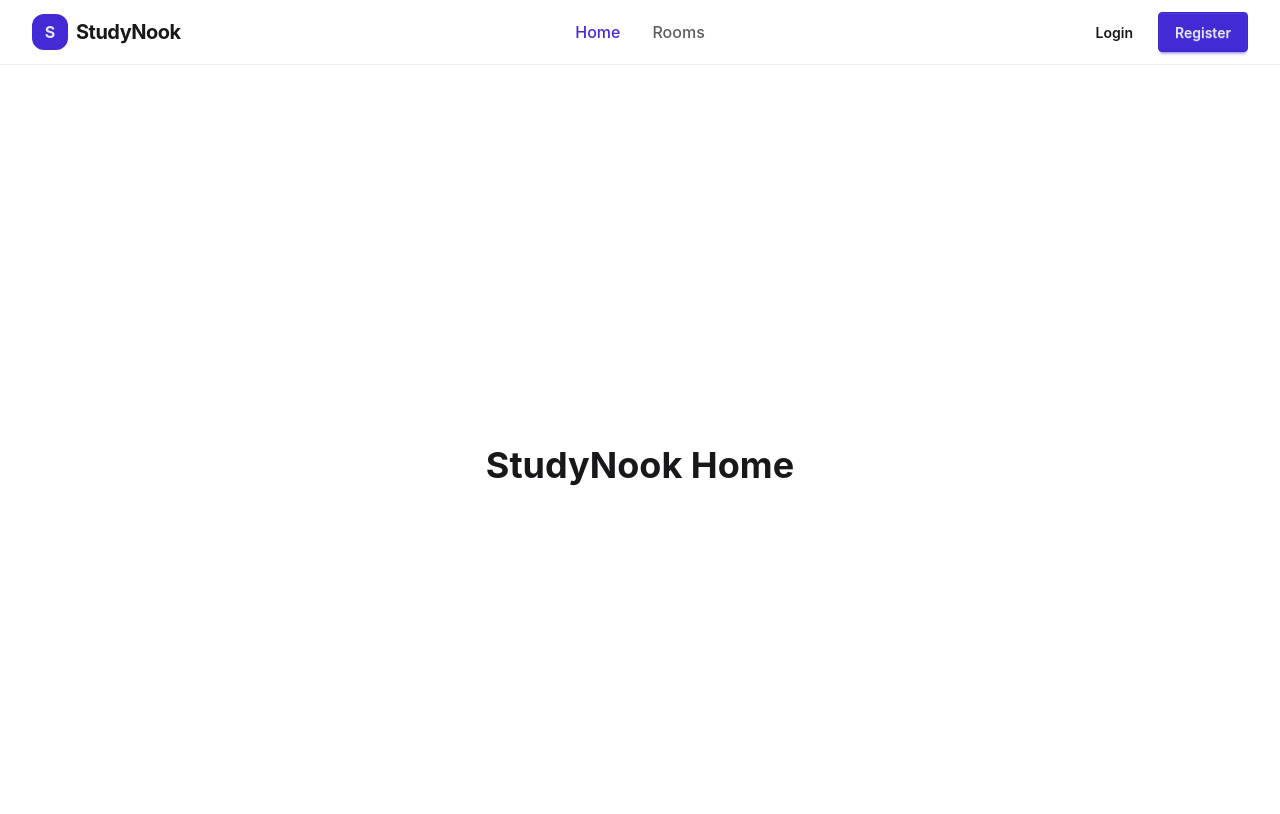
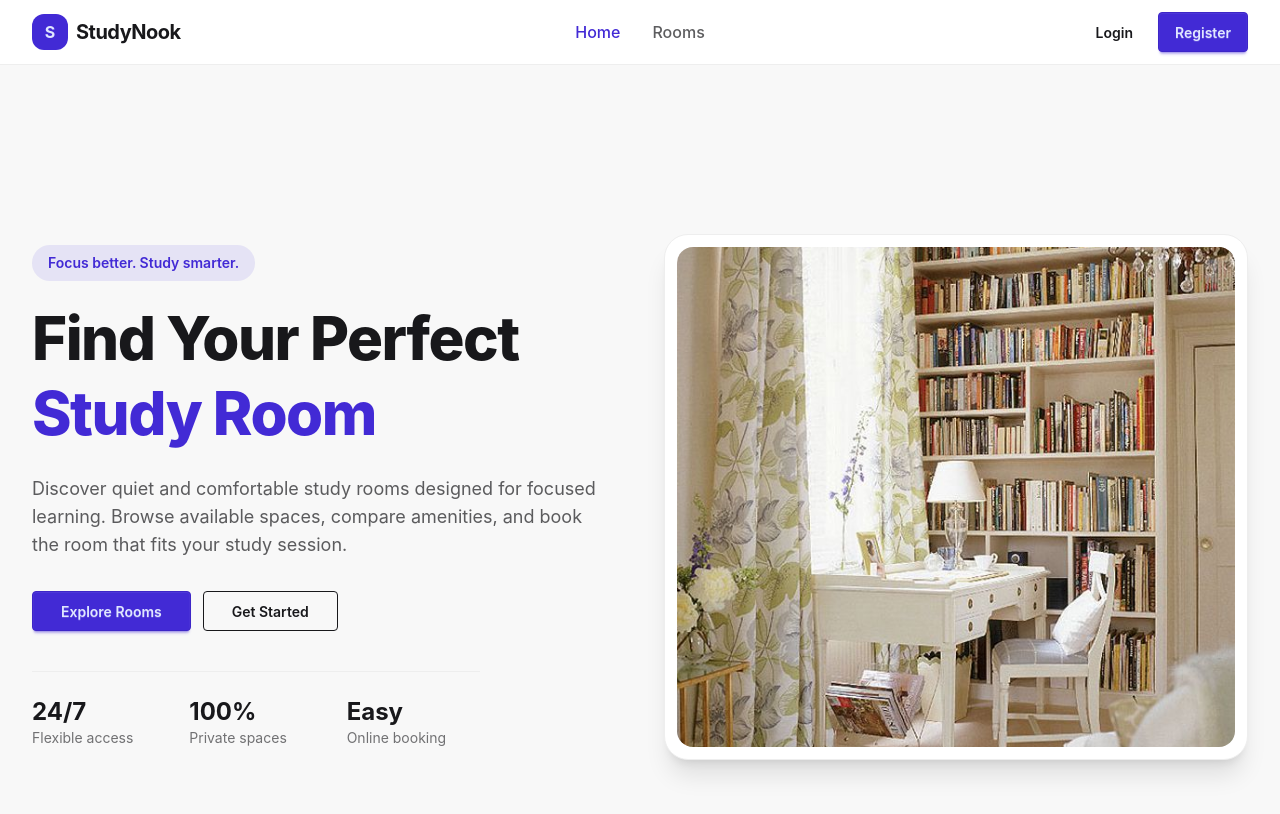
Before and after one commit to arafat-hossen-sabbir/StudyNook-client, a React (Vite) app: page / in a window 1280 px wide. Shown: the top 814 px of the page. Built offline with nearby package versions, Linux system fonts and the light colour scheme.

Commit message:
hero section added

```diff
--- a/src/pages/Home/Home.jsx
+++ b/src/pages/Home/Home.jsx
@@ -1,8 +1,72 @@
+import { Link } from "react-router-dom";
+
 const Home = () => {
   return (
-    <div className="min-h-screen flex items-center justify-center">
-      <h1 className="text-4xl font-bold">StudyNook Home</h1>
-    </div>
+    <main>
+      <section className="bg-base-200">
+        <div className="mx-auto max-w-7xl px-4 py-16 sm:px-6 lg:px-8">
+          <div className="grid min-h-[calc(100vh-65px)] items-center gap-12 lg:grid-cols-2">
+            {/* Hero Content */}
+            <div className="max-w-2xl">
+              <span className="inline-flex rounded-full bg-primary/10 px-4 py-2 text-sm font-semibold text-primary">
+                Focus better. Study smarter.
+              </span>
+
+              <h1 className="mt-5 text-4xl font-extrabold leading-tight tracking-tight sm:text-5xl lg:text-6xl">
+                Find Your Perfect
+                <span className="block text-primary">Study Room</span>
+              </h1>
+
+              <p className="mt-6 max-w-xl text-base leading-7 text-base-content/70 sm:text-lg">
+                Discover quiet and comfortable study rooms designed for focused
+                learning. Browse available spaces, compare amenities, and book
+                the room that fits your study session.
+              </p>
+
+              <div className="mt-8 flex flex-col gap-3 sm:flex-row">
+                <Link to="/rooms" className="btn btn-primary px-7">
+                  Explore Rooms
+                </Link>
+
+                <Link to="/register" className="btn btn-outline px-7">
+                  Get Started
+                </Link>
+              </div>
+
+              <div className="mt-10 grid max-w-md grid-cols-3 gap-6 border-t border-base-300 pt-6">
+                <div>
+                  <p className="text-2xl font-bold">24/7</p>
+                  <p className="text-sm text-base-content/60">
+                    Flexible access
+                  </p>
+                </div>
+
+                <div>
+                  <p className="text-2xl font-bold">100%</p>
+                  <p className="text-sm text-base-content/60">Private spaces</p>
+                </div>
+
+                <div>
+                  <p className="text-2xl font-bold">Easy</p>
+                  <p className="text-sm text-base-content/60">Online booking</p>
+                </div>
+              </div>
+            </div>
+
+            {/* Hero Image */}
+            <div className="hidden lg:block">
+              <div className="relative overflow-hidden rounded-3xl border border-base-300 bg-base-100 p-3 shadow-xl">
+                <img
+                  src="/study-room.jpg"
+                  alt="Quiet study room"
+                  className="h-[500px] w-full rounded-2xl object-cover"
+                />
+              </div>
+            </div>
+          </div>
+        </div>
+      </section>
+    </main>
   );
 };
 
```
Also changed, not shown: public/study-room.jpg (added).
